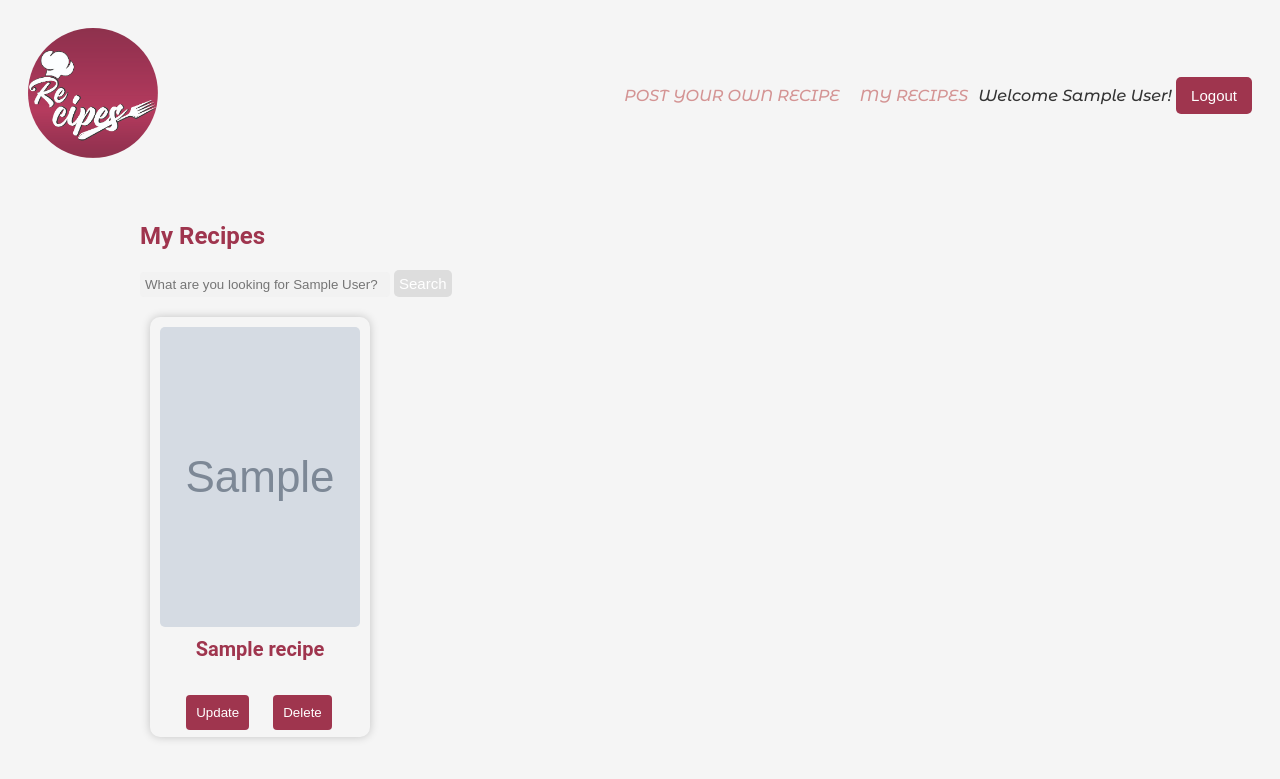
After one commit to RenataKuroda/recipe-flask-app, a Flask app: page /my-recipes-search in a window 1280 px wide. The commit adds this page. Shown: the top 779 px of the page. Run offline with Flask 2, Linux system fonts and the light colour scheme; the visitor is signed in with stand-in values (Sample User, id 1); grey boxes marked "Sample" are stand-in pictures; a database or web service that is not in the repository returns one stand-in record (values such as "Sample title"); some libraries are stand-ins or nearby versions.

Commit message:
adding feature to search inside my recipes

```diff
--- a/static/css/styles.css
+++ b/static/css/styles.css
@@ -12,6 +12,10 @@
 
     header nav a {
       margin: 10px 0;
+    }
+
+    #main-nav{
+        display: none;
     }
 }
 
--- /dev/null
+++ b/templates/post-search.html
@@ -0,0 +1,73 @@
+<!DOCTYPE html>
+<html>
+    <head>
+        <meta charset="utf-8">
+        <meta http-equiv="X-UA-Compatible" content="IE=edge">
+        <title>Re-cipes - {% block title%} {% endblock title %}</title>
+        <meta name="description" content="">
+        <meta name="viewport" content="width=device-width, initial-scale=1">
+        <link rel="stylesheet" href="/static/css/styles.css">
+        <link rel="preconnect" href="https://fonts.googleapis.com">
+        <link rel="preconnect" href="https://fonts.gstatic.com" crossorigin>
+        <link href="https://fonts.googleapis.com/css2?family=Montserrat+Alternates:ital,wght@1,500&display=swap" rel="stylesheet">
+
+    </head>
+        <header class="logo">
+            <a href="/">
+                <img src="/static/images/logo.jpg" alt="Re-cipes Logo">
+            </a>
+
+
+        <nav>
+
+            <a href="/new-recipe">Post Your Own Recipe</a>
+            {% if session.get('user_id') %}
+            <a href="/my-recipes">My Recipes</a>
+            {% endif %}
+            {% if not session.get('user_id') %}
+            <a href="/login">Login</a>
+            <a href="/signup">Signup</a></div>
+            {% endif %}
+            {% if session.get('user_id') %}
+            <form action="/logout" method="post">
+                <span>Welcome {{ session['user_name'] }}! </span>
+                <button type="submit">Logout</button>
+            </form>
+            {% endif %}
+
+
+        </nav>
+        </header>
+
+
+        <main>
+        <h2>My Recipes</h2>
+
+        <div class="my-search-form">
+            <form action="/my-recipes-search" method="GET">
+              <input type="text" name="query" placeholder="What are you looking for {{ session['user_name'] }}?">
+              <button type="submit">Search</button>
+            </form>
+          </div>
+        </nav>
+        {% for recipe in recipes %}
+        <div class="recipe-box">
+            <a href="/recipe/{{ recipe.id }}">
+            <img style="width: 200px; height: 300px;" src="{{ recipe.image_url }}" alt="{{ recipe.title }}">
+            <h4>{{ recipe.title }}</h4>
+            </a>
+        <div class="bottom-box">
+            <form action="/edit-recipe/{{ recipe.id }}" method="get" style="display: inline-block">
+                <input type="submit" value="Update">
+            </form>
+            <form action="/delete-recipe/{{ recipe.id }}" method="post" style="display: inline-block" onsubmit="return confirm('Are you sure you want to delete {{ recipe.title }}?')">
+                <input type="submit" value="Delete">
+            </form>
+        </div>
+        </div>
+        {% endfor %}
+
+        </main>
+        <script src="/static/js/script.js"></script>
+    </body>
+</html>
```
